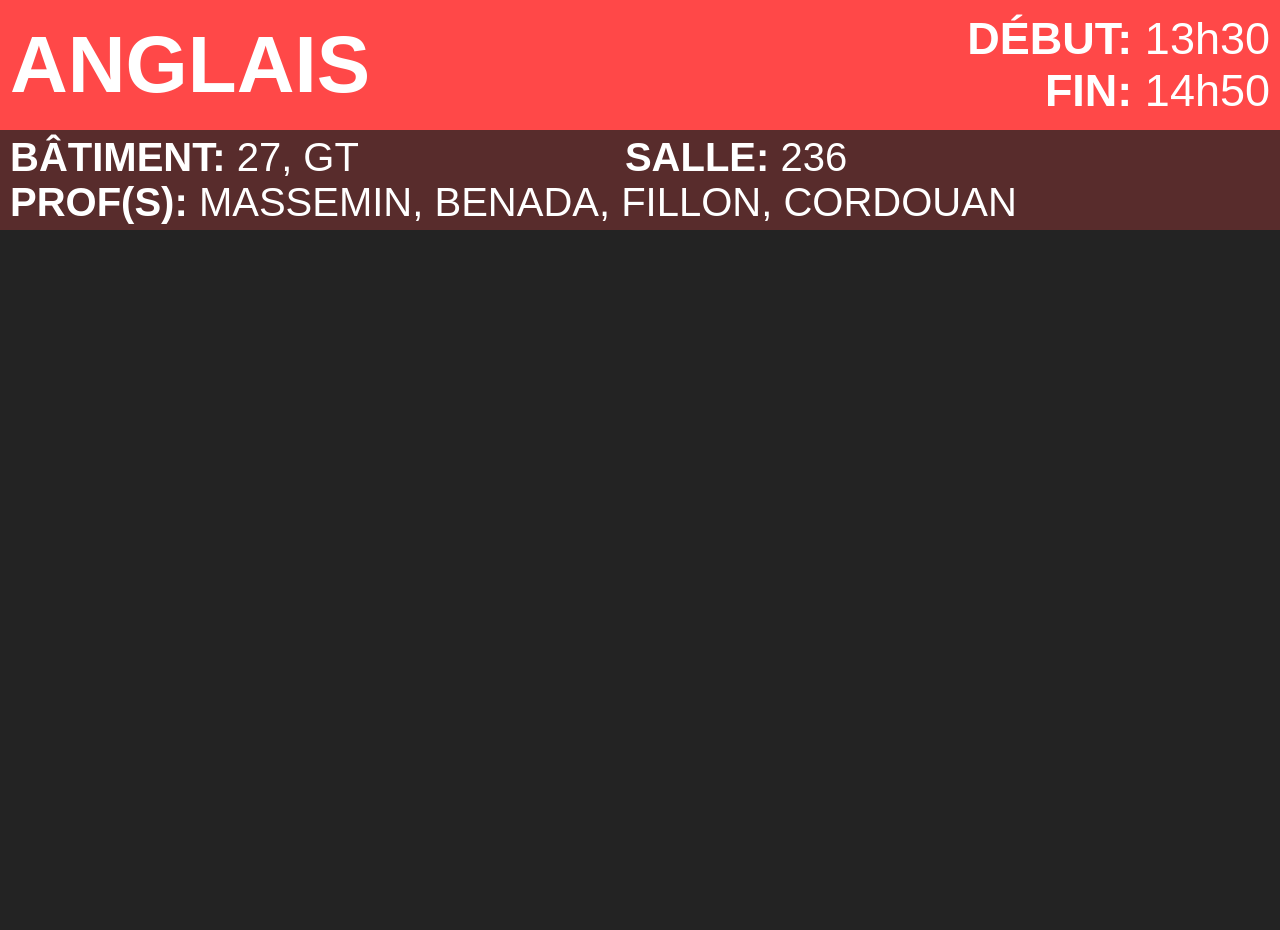
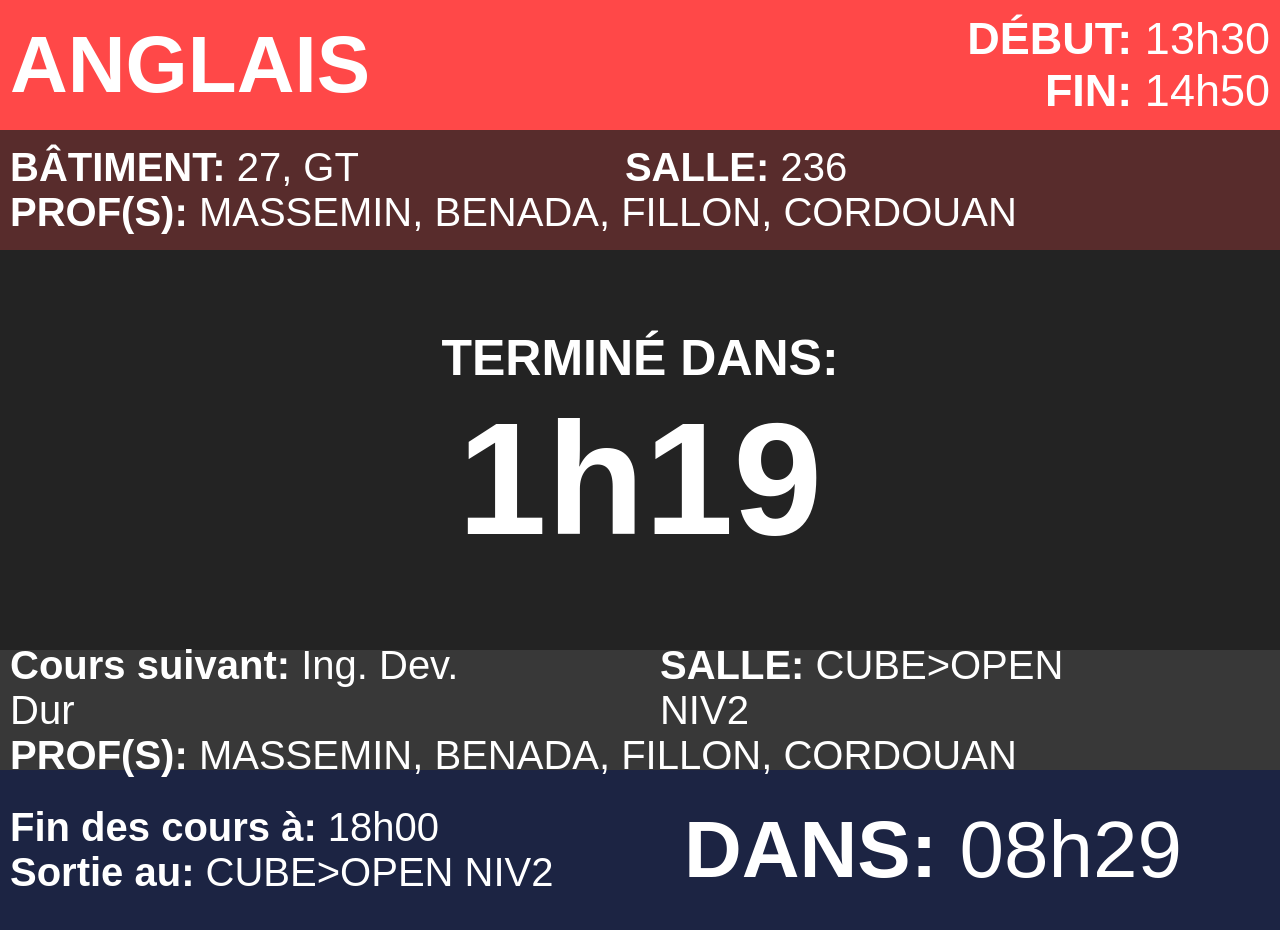
Before and after one commit to lapatatedouce59/timaster, a plain HTML site: page client/index.html in a window 1280 px wide. Before the commit the page ends 800 px from the top, so only its background shows below. Drawn offline with Linux system fonts and the light colour scheme.

Commit message:
Interface terminée

```diff
--- a/client/index.html
+++ b/client/index.html
@@ -22,16 +22,64 @@
         #subhead{
             margin: 0;
             background-color: #582C2C;
-            height: 100px;
+            height: 120px;
             display: flex;
             align-items: center;
             justify-content: space-between;
             width: 100%;
         }
+        #center{
+            display: flex;
+            margin: 0;
+            height: 400px;
+            flex-direction: column;
+            align-items: center;
+            justify-content: center;
+        }
+        #prefooter{
+            margin: 0;
+            background-color: #383838;
+            height: 120px;
+            display: flex;
+            align-items: center;
+            justify-content: space-between;
+            width: 100%;
+        }
+        #footer{
+            display: flex;
+            margin: 0;
+            background-color: #1C2443;
+            height: 160px;
+            align-items: center;
+        }
+        .centerDiv{
+            display: flex;
+            justify-content: center;
+            align-items: center;
+        }
         #subjectTitle{
             font-size: 80px;
             margin: 0%;
             margin-left: 10px;
+        }
+        #remainTitle{
+            align-self: center;
+            font-size: 50px;
+            margin: 0px;
+        }
+        #timeRemainTitle{
+            font-size: 160px;
+            margin: 0px;
+        }
+        #footLeftSide{
+            display: flex;
+            flex-direction: column;
+            width: 50%;
+        }
+        #footRightSide{
+            display: flex;
+            justify-content: center;
+            width: 50%;
         }
         .headSpan{
             font-size: 45px;
@@ -41,6 +89,24 @@
             font-size: 40px;
             margin-left: 10px;
             margin-right: 20%;
+        }
+        .prefootSpan{
+            font-size: 40px;
+            margin-left: 10px;
+            margin-right: 10%;
+            width: fit-content;
+        }
+        .footSpan{
+            font-size: 40px;
+            margin-left: 10px;
+            margin-right: 10%;
+            width: fit-content;
+        }
+        .bigfootSpan{
+            font-size: 80px;
+            margin-left: 10px;
+            margin-right: 10%;
+            width: fit-content;
         }
     </style>
 </head>
@@ -65,5 +131,33 @@
             </div>
         </div>
     </div>
+    <div id="center">
+        <div class="centerDiv">
+            <h1 id="remainTitle">TERMINÉ DANS:</h1>
+        </div>
+        <div class="centerDiv">
+            <h1 id="timeRemainTitle">1h19</h1>
+        </div>
+    </div>
+    <div id="prefooter">
+        <div style="display: inline; width: 100%;">
+            <div style="display: flex;">
+                <span class="prefootSpan"><b>Cours suivant: </b>Ing. Dev. Dur</span>
+                <span class="prefootSpan"><b>SALLE: </b>CUBE>OPEN NIV2</span>
+            </div>
+            <div>
+                <span class="prefootSpan"><b>PROF(S): </b>MASSEMIN, BENADA, FILLON, CORDOUAN</span>
+            </div>
+        </div>
+    </div>
+    <div id="footer">
+        <div id="footLeftSide">
+            <span class="footSpan"><b>Fin des cours à: </b>18h00</span>
+            <span class="footSpan"><b>Sortie au: </b>CUBE>OPEN NIV2</span>
+        </div>
+        <div id="footRightSide">
+            <span class="bigfootSpan"><b>DANS: </b>08h29</span>
+        </div>
+    </div>
 </body>
 </html>
```
